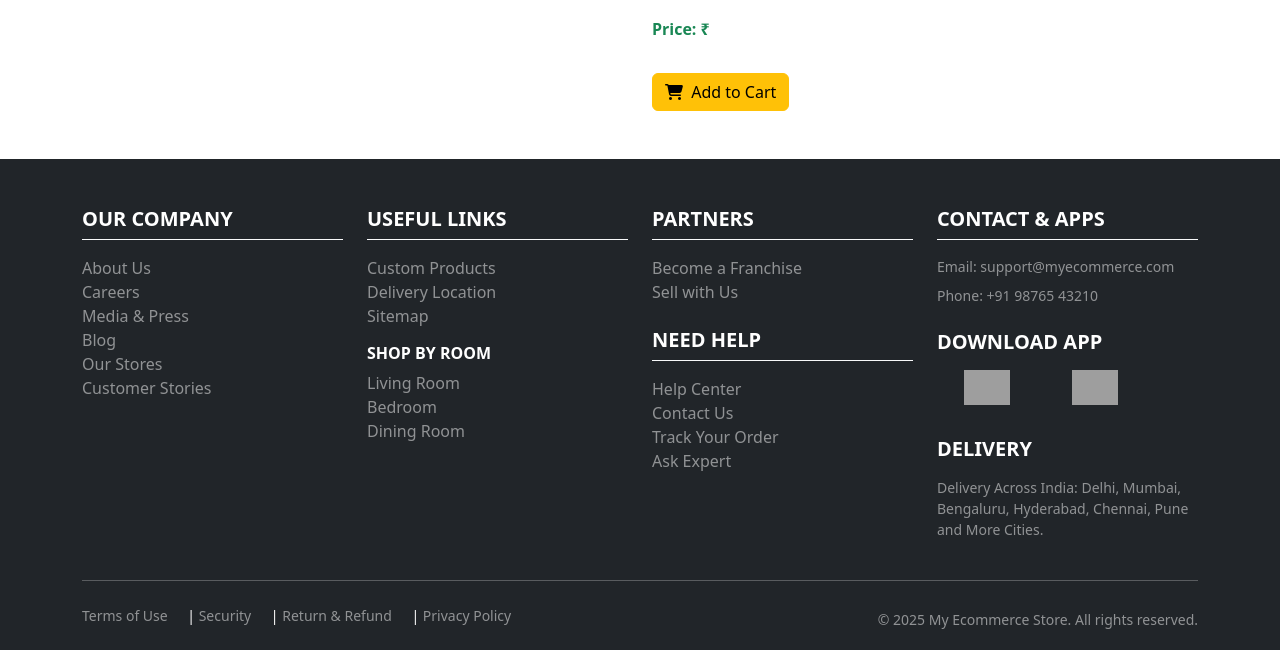
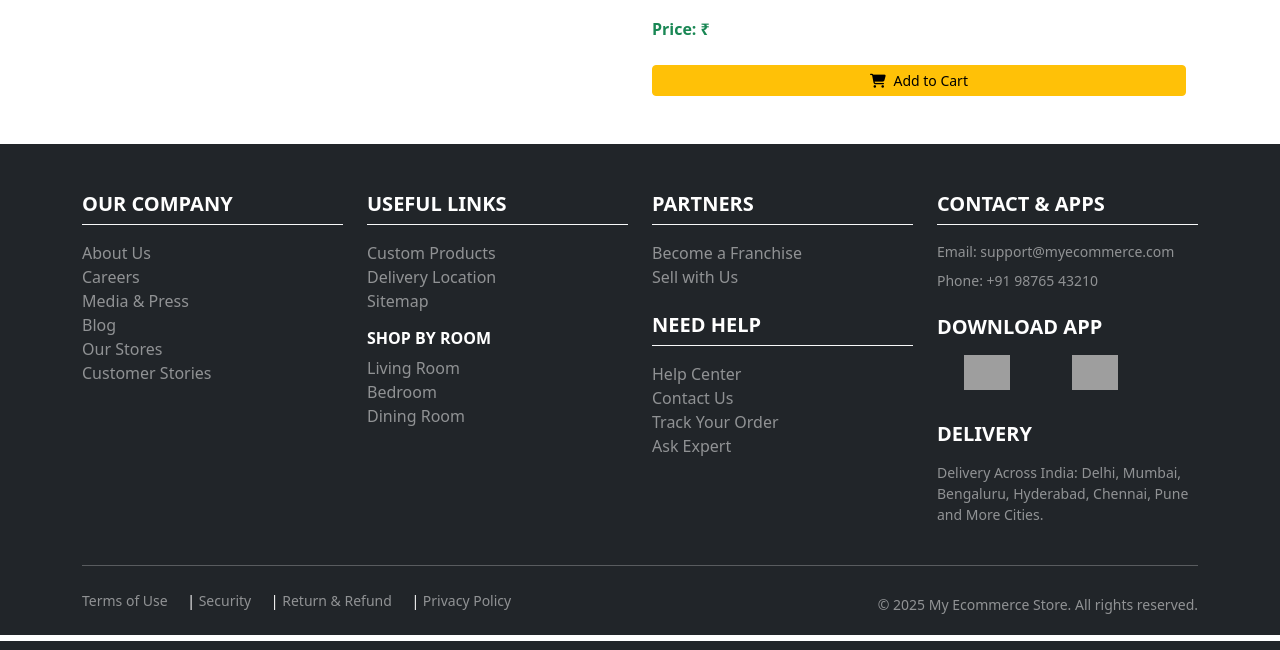
Before and after one commit to simmijai/Ecommerce_Website, a Django app: template products/templates/products/product_detail.html in a window 1280 px wide. Shown: the part 159-809 px from the top of the page. Run offline with Django 5.2, Linux system fonts and the light colour scheme; the template is opened without the code that fills it, so the values that code supplies are empty; grey boxes are pictures that could not be loaded.

Commit message:
Added Prodcut_detail page working Add to cart

```diff
--- a/products/templates/products/product_detail.html
+++ b/products/templates/products/product_detail.html
@@ -56,12 +56,19 @@
             </ul>
             {% endif %}
 
-            <form action="#" method="POST">
-                {% csrf_token %}
-                <button type="submit" class="btn btn-warning mt-3">
-                    <i class="fas fa-shopping-cart me-1"></i> Add to Cart
-                </button>
-            </form>
+                              {% if user.is_authenticated %}
+<form action="{% url 'cart:add_to_cart' product.pk %}" method="POST">
+    {% csrf_token %}
+    <button type="submit" class="btn btn-sm btn-warning w-100 mt-2">
+        <i class="fas fa-shopping-cart me-1"></i> Add to Cart
+    </button>
+</form>
+{% else %}
+<a href="{% url 'accounts:login' %}?next={{ request.path }}" class="btn btn-sm btn-warning w-100 mt-2">
+    <i class="fas fa-shopping-cart me-1"></i> Add to Cart
+</a>
+{% endif %}
+
         </div>
     </div>
 </div>
```
